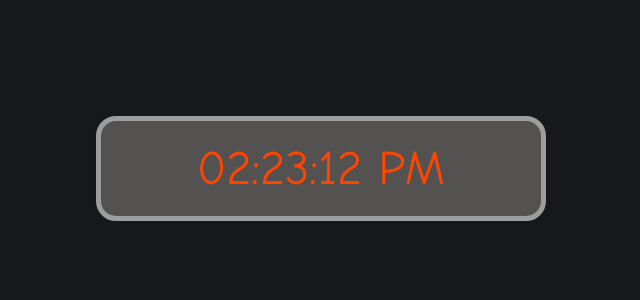
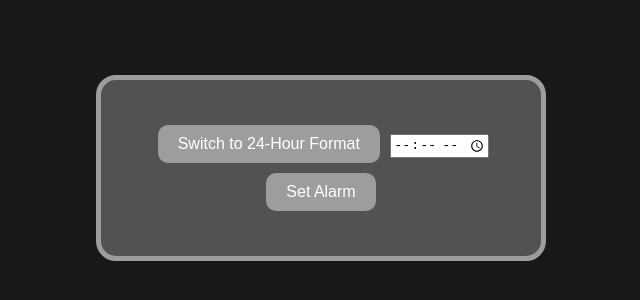
Before and after one commit to joe-boadi/time-master, a plain HTML site: page index.html in a window 1280 px wide. Shown: the part 232-532 px from the top of the page, without its empty margins (319-959 px from the left). Drawn offline with Linux system fonts and the light colour scheme.

Commit message:
feat: Add clock and setAlarm feature

```diff
--- a/index.html
+++ b/index.html
@@ -9,7 +9,13 @@
 <body>
     <div class="clock-container">
         <div id="clock"></div>
+        <div class="controls">
+            <button id="toggleFormat">Switch to 24-Hour Format</button>
+            <input type="time" id="alarmTime">
+            <button id="setAlarm">Set Alarm</button>
+        </div>
+        <div id="alarmMessage"></div>
     </div>
-    <script src="main.js"></script>
+    <script src="script.js"></script>
 </body>
 </html>
```
